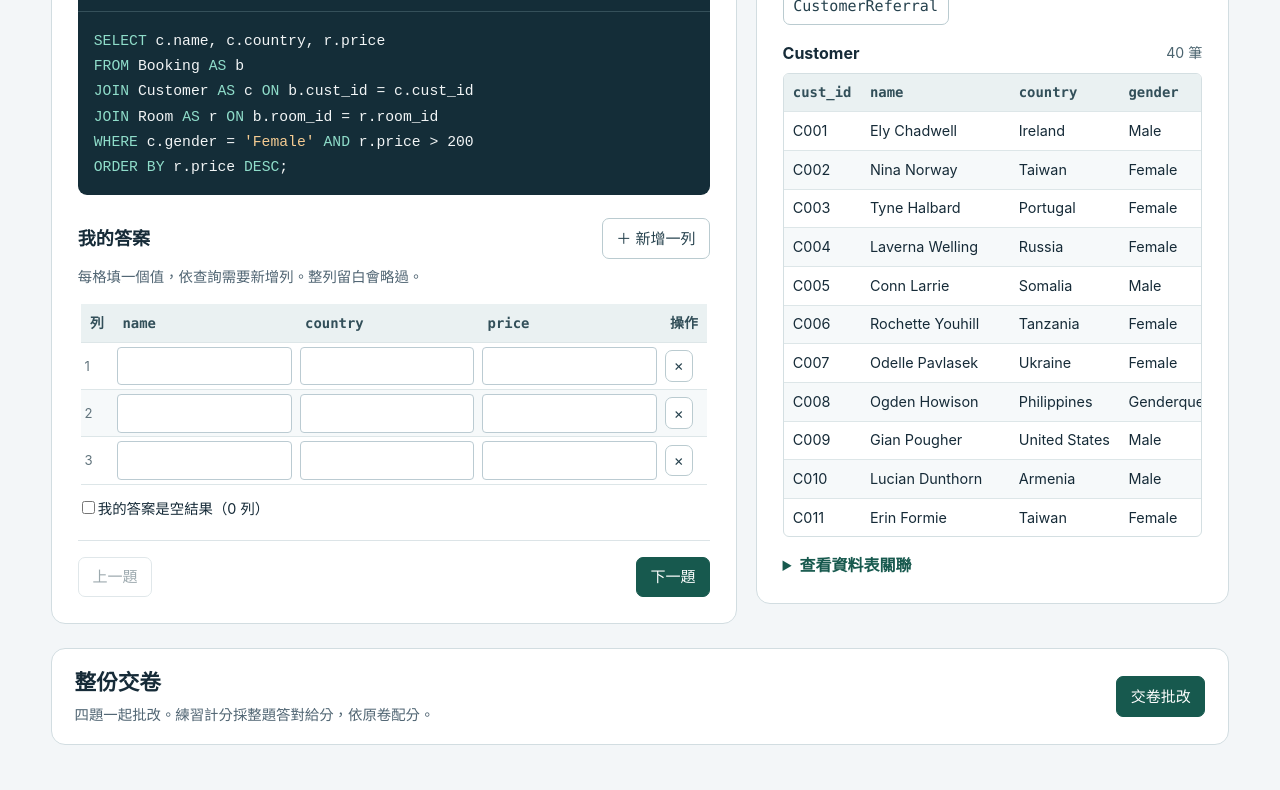
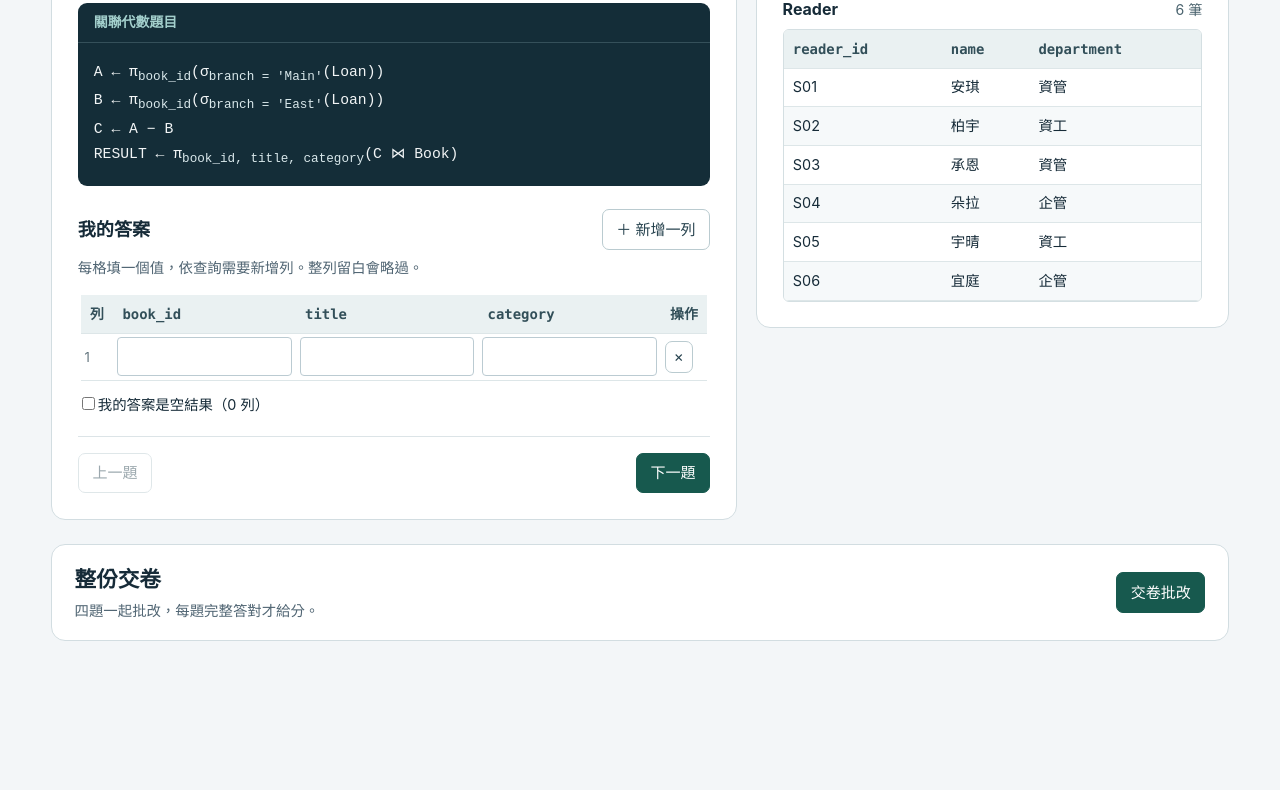
Before and after one commit to drew951205-rgb/sql-study-notes, a plain HTML site: page hotel-mock/index.html in a window 1280 px wide. Shown: the part 376-1166 px from the top of the page. After the commit the page ends 1062 px from the top, so only its background shows below. Drawn offline with Linux system fonts and the light colour scheme.

Commit message:
在既有評測介面加入關聯代數 B 卷

```diff
--- /dev/null
+++ b/hotel-mock/algebra.js
@@ -0,0 +1,87 @@
+const algebraExam = {
+  tables: {
+    Reader: {
+      cols: ["reader_id", "name", "department"],
+      rows: [
+        ["S01", "安琪", "資管"],
+        ["S02", "柏宇", "資工"],
+        ["S03", "承恩", "資管"],
+        ["S04", "朵拉", "企管"],
+        ["S05", "宇晴", "資工"],
+        ["S06", "宜庭", "企管"]
+      ]
+    },
+    Book: {
+      cols: ["book_id", "title", "category"],
+      rows: [
+        ["B01", "SQL 入門", "資料庫"],
+        ["B02", "資料庫設計", "資料庫"],
+        ["B03", "網頁設計", "網頁"],
+        ["B04", "JavaScript 實作", "網頁"],
+        ["B05", "機器學習入門", "AI"],
+        ["B06", "生成式 AI", "AI"]
+      ]
+    },
+    Loan: {
+      cols: ["reader_id", "book_id", "branch"],
+      rows: [
+        ["S01", "B01", "Main"],
+        ["S01", "B02", "East"],
+        ["S01", "B03", "East"],
+        ["S02", "B01", "East"],
+        ["S02", "B04", "Main"],
+        ["S02", "B05", "Main"],
+        ["S03", "B02", "Main"],
+        ["S03", "B03", "Main"],
+        ["S03", "B04", "East"],
+        ["S04", "B03", "East"],
+        ["S04", "B05", "East"],
+        ["S04", "B06", "Main"],
+        ["S05", "B01", "Main"],
+        ["S05", "B03", "East"],
+        ["S05", "B05", "East"]
+      ]
+    }
+  },
+  questions: [
+    {
+      expression: `A ← π_{book_id}(σ_{branch = 'Main'}(Loan))
+B ← π_{book_id}(σ_{branch = 'East'}(Loan))
+C ← A − B
+RESULT ← π_{book_id, title, category}(C ⋈ Book)`,
+      cols: ["book_id", "title", "category"],
+      rows: [["B06", "生成式 AI", "AI"]],
+      note: "A 包含 B01～B06，B 包含 B01～B05。A − B 只留下 B06，再依 book_id 接上 Book 補出書名與類別。"
+    },
+    {
+      expression: `L1 ← ρ_{L1(r1, b1, s1)}(Loan)
+L2 ← ρ_{L2(r2, b2, s2)}(Loan)
+T ← σ_{r1 = r2 ∧ s1 = s2 ∧ b1 < b2}(L1 × L2)
+RESULT ← π_{b1, b2}(T)`,
+      cols: ["b1", "b2"],
+      rows: [["B02", "B03"], ["B03", "B05"], ["B04", "B05"]],
+      note: "兩份 Loan 各自重新命名欄位後再配對。保留同一讀者、同一分館且 b1 小於 b2 的組合。S01 和 S03 都形成 (B02, B03)，S04 和 S05 都形成 (B03, B05)。投影只留下書號，重複書對合成一列。"
+    },
+    {
+      expression: `T ← Loan ⋈ Book
+A ← π_{category}(σ_{reader_id = 'S02'}(T))
+B ← π_{reader_id, category}(T)
+C ← B ÷ A
+RESULT ← π_{reader_id, name}(C ⋈ Reader)`,
+      cols: ["reader_id", "name"],
+      rows: [["S02", "柏宇"], ["S05", "宇晴"]],
+      note: "S02 借過 B01、B04、B05，涵蓋資料庫、網頁、AI。B ÷ A 找借書紀錄涵蓋這三種類別的讀者。S02 和 S05 都符合。"
+    },
+    {
+      expression: `T ← Loan ⋈ Book
+A ← π_{reader_id}(σ_{category = 'AI'}(T))
+B ← π_{reader_id}(σ_{branch = 'Main'}(T))
+C ← π_{reader_id}(σ_{category = '網頁' ∧ branch = 'East'}(T))
+D ← (A ∩ B) − C
+RESULT ← π_{reader_id, name, department}(D ⋈ Reader)`,
+      cols: ["reader_id", "name", "department"],
+      rows: [["S02", "柏宇", "資工"]],
+      note: "A ∩ B 留下 S02、S04、S05。他們都借過 AI 書，也都在 Main 借過書。C 包含 S01、S03、S04、S05，扣掉 C 後只剩 S02。"
+    }
+  ]
+};
--- a/hotel-mock/app.js
+++ b/hotel-mock/app.js
@@ -1,21 +1,38 @@
 "use strict";
 const $ = id => document.getElementById(id);
-const weights = [12,12,10,16];
-const notes = [
+const originalExam = new URLSearchParams(location.search).get("exam") === "sql";
+const sqlNotes = [
   "先用 Booking 連到顧客和房間，再保留女性且房價大於 200 的訂房紀錄，最後按房價由高到低排。",
   "每間飯店先用全部房間算出最高價。外層再檢查該價格的房間是否有日本或台灣顧客預訂，並依房價升冪排列。",
   "EXISTS 會檢查每間飯店是否至少有一筆台灣顧客的訂房。符合的飯店各列一次。這題沒有 ORDER BY，列的先後都可以。",
   "從 C035 直接推薦的顧客算第 1 層，往下一層就加 1。LEFT JOIN 保留沒有訂房的顧客，COUNT(b.book_id) 會算出 0。先按層級、再按顧客編號排列。"
 ];
-const storageKey = "hotel-mock-first-four-v1";
-const blank = i => answerKey[i].cols.map(() => "");
-const fresh = () => ({q:0,table:"Customer",submitted:false,zero:weights.map(()=>false),answers:weights.map((_,i)=>[blank(i),blank(i),blank(i)])});
+const tables = originalExam ? paper.tables : algebraExam.tables;
+const questions = originalExam
+  ? answerKey.map((answer, i) => ({
+      ...answer,
+      expression: paper.queries[i],
+      note: sqlNotes[i],
+      points: [12, 12, 10, 16][i],
+      ordered: i !== 2
+    }))
+  : algebraExam.questions.map(question => ({...question, points: 25, ordered: false}));
+const totalPoints = questions.reduce((total, question) => total + question.points, 0);
+const storageKey = originalExam ? "hotel-mock-first-four-v1" : "relational-algebra-mock-b-v1";
+const blank = i => questions[i].cols.map(() => "");
+const fresh = () => ({
+  q: 0,
+  table: Object.keys(tables)[0],
+  submitted: false,
+  zero: questions.map(() => false),
+  answers: questions.map((_, i) => Array.from({length: originalExam ? 3 : 1}, () => blank(i)))
+});
 let state = fresh();
 try {
   const draft = JSON.parse(localStorage.getItem(storageKey));
-  if(draft && Number.isInteger(draft.q) && draft.q>=0 && draft.q<4 && Object.hasOwn(paper.tables,draft.table) &&
-     typeof draft.submitted==="boolean" && draft.zero?.length===4 && draft.zero.every(v=>typeof v==="boolean") &&
-     draft.answers?.length===4 && draft.answers.every((rows,i)=>Array.isArray(rows) && rows.every(row=>Array.isArray(row) && row.length===answerKey[i].cols.length && row.every(v=>typeof v==="string")))) state=draft;
+  if(draft && Number.isInteger(draft.q) && draft.q>=0 && draft.q<questions.length && Object.hasOwn(tables,draft.table) &&
+     typeof draft.submitted==="boolean" && draft.zero?.length===questions.length && draft.zero.every(v=>typeof v==="boolean") &&
+     draft.answers?.length===questions.length && draft.answers.every((rows,i)=>Array.isArray(rows) && rows.every(row=>Array.isArray(row) && row.length===questions[i].cols.length && row.every(v=>typeof v==="string")))) state=draft;
 } catch {}
 function save(){
   try{localStorage.setItem(storageKey,JSON.stringify(state));$("saveStatus").textContent="已儲存在此瀏覽器";}
@@ -27,8 +44,8 @@ function cellRows(i){return state.answers[i].filter(row=>row.some(v=>v.trim()!==
 function started(i){return state.zero[i] || cellRows(i).length>0;}
 function norm(row){return JSON.stringify(row.map(v=>String(v).trim().replace(/\s+/g," ").toLowerCase()));}
 function correct(i){
-  const a=(state.zero[i]?[]:cellRows(i)).map(norm), b=answerKey[i].rows.map(norm);
-  if(i===2){a.sort();b.sort();}
+  const a=(state.zero[i]?[]:cellRows(i)).map(norm), b=questions[i].rows.map(norm);
+  if(!questions[i].ordered){a.sort();b.sort();}
   return a.length===b.length && a.every((v,j)=>v===b[j]);
 }
 function staticTable(cols,rows){
@@ -38,28 +55,36 @@ function staticTable(cols,rows){
   return t;
 }
 function reference(){
-  const name=state.table, t=paper.tables[name];
-  $("tables").replaceChildren(...Object.keys(paper.tables).map(k=>{
+  const name=state.table, t=tables[name];
+  $("tables").replaceChildren(...Object.keys(tables).map(k=>{
     const b=makeButton(k,()=>{state.table=k;save();reference();});
     b.setAttribute("aria-pressed",k===name);return b;
   }));
   $("tableName").textContent=name;$("numRows").textContent=t.rows.length+" 筆";
   $("reference").replaceChildren(staticTable(t.cols,t.rows));$("reference").scrollTop=0;$("reference").scrollLeft=0;
 }
-function showSQL(i){
-  const sql=paper.queries[i], node=$("sql");
+function showExpression(i){
+  const expression=questions[i].expression, node=$("prompt");
   node.replaceChildren();
-  const re=/'[^']*'|\b(?:SELECT|FROM|AS|JOIN|ON|WHERE|AND|ORDER|BY|DESC|ASC|MAX|IN|EXISTS|WITH|RECURSIVE|UNION|ALL|LEFT|COUNT|GROUP)\b/g;
-  let pos=0;
-  for(const m of sql.matchAll(re)){node.append(sql.slice(pos,m.index));const s=el("span",m[0]);s.className=m[0][0]==="'"?"str":"kw";node.append(s);pos=m.index+m[0].length;}
-  node.append(sql.slice(pos));
+  const tokens = originalExam
+    ? /'[^']*'|\b(?:SELECT|FROM|AS|JOIN|ON|WHERE|AND|ORDER|BY|DESC|ASC|MAX|IN|EXISTS|WITH|RECURSIVE|UNION|ALL|LEFT|COUNT|GROUP)\b/g
+    : /_\{([^}]+)\}/g;
+  let pos = 0;
+  for(const match of expression.matchAll(tokens)){
+    node.append(expression.slice(pos, match.index));
+    const token = originalExam ? el("span", match[0]) : el("sub", match[1]);
+    if(originalExam) token.className = match[0][0] === "'" ? "str" : "kw";
+    node.append(token);
+    pos = match.index + match[0].length;
+  }
+  node.append(expression.slice(pos));
 }
 function updateProgress(){
-  const count=weights.filter((_,i)=>started(i)).length;
-  $("count").textContent="已填 "+count+" / 4 題";$("progress").value=count;
+  const count=questions.filter((_,i)=>started(i)).length;
+  $("count").textContent="已填 "+count+" / "+questions.length+" 題";$("progress").value=count;
 }
 function drawGrid(){
-  const i=state.q, cols=answerKey[i].cols;
+  const i=state.q, cols=questions[i].cols;
   const grid=el("table");grid.className="entry";const h=grid.createTHead().insertRow();
   ["列",...cols,...(state.submitted?[]:["操作"])].forEach(c=>h.append(el("th",c)));
   const body=grid.createTBody();
@@ -79,21 +104,22 @@ function drawGrid(){
 function selectQuestion(i){state.q=i;save();render();$("title").scrollIntoView({block:"nearest"});}
 function render(){
   const i=state.q;
-  $("questions").replaceChildren(...weights.map((_,n)=>{
+  $("questions").replaceChildren(...questions.map((_,n)=>{
     const b=makeButton("Q"+(n+1),()=>selectQuestion(n));b.setAttribute("aria-pressed",n===i);return b;
   }));
-  $("title").textContent="第 "+(i+1)+" 題";$("points").textContent=weights[i]+" 分";
-  $("prev").disabled=i===0;$("next").hidden=i===3;
-  showSQL(i);drawGrid();updateProgress();$("guide").hidden=state.submitted;
+  const question=questions[i];
+  $("title").textContent="第 "+(i+1)+" 題";$("points").textContent=question.points+" 分";
+  $("prev").disabled=i===0;$("next").hidden=i===questions.length-1;
+  showExpression(i);drawGrid();updateProgress();$("guide").hidden=state.submitted;
   $("feedback").hidden=!state.submitted;
   if(state.submitted){
-    const ok=correct(i), label=el("h3",(ok?"答對":"待訂正")+"　"+(ok?weights[i]:0)+" / "+weights[i]+" 分");
-    label.className=ok?"pass":"miss";const wrap=el("div");wrap.className="scroll";wrap.append(staticTable(answerKey[i].cols,answerKey[i].rows));
-    $("feedback").replaceChildren(label,el("p",notes[i]),el("h3","參考結果"),wrap);
-    const score=weights.reduce((t,w,k)=>t+(correct(k)?w:0),0);
-    $("resultTitle").textContent="總成績　"+score+" / 50 分";$("rule").textContent="切換題號可查看各題的答案、查詢結果與解析。";$("submit").textContent="重新作答";
+    const ok=correct(i), label=el("h3",(ok?"答對":"待訂正")+"　"+(ok?question.points:0)+" / "+question.points+" 分");
+    label.className=ok?"pass":"miss";const wrap=el("div");wrap.className="scroll";wrap.append(staticTable(question.cols,question.rows));
+    $("feedback").replaceChildren(label,el("p",question.note),el("h3","參考結果"),wrap);
+    const score=questions.reduce((total,item,k)=>total+(correct(k)?item.points:0),0);
+    $("resultTitle").textContent="總成績　"+score+" / "+totalPoints+" 分";$("rule").textContent="切換題號可查看各題的答案、查詢結果與解析。";$("submit").textContent="重新作答";
   }else{
-    $("resultTitle").textContent="整份交卷";$("rule").textContent="四題一起批改。練習計分採整題答對給分，依原卷配分。";$("submit").textContent="交卷批改";
+    $("resultTitle").textContent="整份交卷";$("rule").textContent="四題一起批改，每題完整答對才給分。";$("submit").textContent="交卷批改";
   }
 }
 $("add").onclick=()=>{state.answers[state.q].push(blank(state.q));save();drawGrid();$("grid").querySelector("tbody tr:last-child input")?.focus();};
@@ -104,11 +130,22 @@ $("submit").onclick=()=>{
     if(!confirm("要清除本次成績與答案，開始一份空白答卷嗎？"))return;
     state=fresh();$("message").textContent="";reference();
   }else{
-    const missing=weights.findIndex((_,i)=>!started(i));
+    const missing=questions.findIndex((_,i)=>!started(i));
     if(missing>=0){selectQuestion(missing);$("message").textContent="第 "+(missing+1)+" 題尚未作答。請填入資料，或勾選空結果。";$("grid").querySelector("input")?.focus();return;}
     if(!confirm("確定交卷？四題將一起批改並顯示參考結果。"))return;
     state.submitted=true;$("message").textContent="";
   }
   save();render();(state.submitted?$("resultTitle"):$("title")).scrollIntoView({block:"center"});
 };
+if(originalExam){
+  document.title="資料庫期中模擬卷｜前四題答卷";
+  $("examName").textContent="期中模擬卷・前四題";
+  $("instructions").textContent="閱讀原卷 SQL，查閱資料表，逐列填入查詢結果。";
+  $("promptLabel").textContent="SQL 題目";
+  $("otherExam").textContent="切換到關聯代數 B 卷";
+  $("otherExam").href="index.html";
+  $("sqlRelations").hidden=false;
+}
+$("totalPoints").textContent="共 "+totalPoints+" 分";
+$("progress").max=questions.length;
 save();reference();render();
--- a/hotel-mock/index.html
+++ b/hotel-mock/index.html
@@ -1,19 +1,21 @@
 <!doctype html>
 <html lang="zh-Hant"><head><meta charset="utf-8"><meta name="viewport" content="width=device-width,initial-scale=1">
-<title>資料庫期中模擬卷｜前四題答卷</title><link rel="stylesheet" href="style.css">
-<script src="paper.js" defer></script><script src="key.js" defer></script><script src="app.js" defer></script></head>
+<title>資料庫模擬考｜關聯代數 B 卷</title><link rel="stylesheet" href="style.css?v=2">
+<script src="paper.js" defer></script><script src="key.js" defer></script><script src="algebra.js" defer></script><script src="app.js?v=2" defer></script></head>
 <body><header><div class="mast"><span class="mark" aria-hidden="true">▤</span><a href="../index.html" style="color:inherit;font-weight:700">SQL學習檔</a><span class="sep">/</span><span>段考練習</span></div><span id="saveStatus" role="status"></span></header>
-<main><div class="intro"><div><h1>期中模擬卷<span>・前四題</span></h1><p>閱讀原卷 SQL，查閱資料表，逐列填入查詢結果。</p></div><div class="progress"><b id="count"></b><span>共 50 分</span><progress id="progress" max="4" value="0"></progress></div></div>
+<main><div class="intro"><div><h1 id="examName">關聯代數 B 卷</h1><p id="instructions">讀題後逐列填入 RESULT。資料列順序不限。</p><a id="otherExam" class="exam-link" href="?exam=sql">切換到原卷前四題</a></div><div class="progress"><b id="count"></b><span id="totalPoints">共 100 分</span><progress id="progress" max="4" value="0"></progress></div></div>
 <div class="layout"><section class="exam"><nav id="questions" aria-label="選擇題號"></nav><article>
-<div class="qhead"><h2 id="title"></h2><span id="points"></span></div>
-<div class="code"><div class="bar">SQL 題目</div><pre tabindex="0"><code id="sql"></code></pre></div>
+<div class="qhead"><h2 id="title" tabindex="-1"></h2><span id="points"></span></div>
+<div class="code"><div class="bar" id="promptLabel">關聯代數題目</div><pre tabindex="0"><code id="prompt"></code></pre></div>
+<a class="table-jump" href="#data-tables">查看資料表</a>
 <div class="answerhead"><h3>我的答案</h3><button id="add">＋ 新增一列</button></div>
 <p class="small" id="guide">每格填一個值，依查詢需要新增列。整列留白會略過。</p><div class="scroll" id="grid"></div>
 <label id="emptyLabel"><input id="empty" type="checkbox">我的答案是空結果（0 列）</label>
 <section id="feedback" hidden></section>
 <footer><button id="prev">上一題</button><button id="next" class="primary">下一題</button></footer>
 </article></section>
-<aside><h2>原卷資料表</h2><p class="small">選擇表名，對照題目中的欄位與資料。</p><div id="tables" aria-label="選擇資料表"></div><div class="refhead"><strong id="tableName"></strong><span id="numRows"></span></div><div class="tablebox" id="reference" tabindex="0"></div>
-<details><summary>查看資料表關聯</summary><div id="relations">Booking.cust_id → Customer.cust_id<br>Booking.room_id → Room.room_id<br>Room.hotel_id → Hotel.hotel_id</div></details></aside></div>
-<section class="submitbox"><div><h2 id="resultTitle">整份交卷</h2><p class="small" id="rule">四題一起批改。練習計分採整題答對給分，依原卷配分。</p></div><button class="primary" id="submit">交卷批改</button></section><p id="message" role="status"></p>
+<aside id="data-tables" tabindex="-1"><h2>資料表</h2><div id="tables" aria-label="選擇資料表"></div><div class="refhead"><strong id="tableName"></strong><span id="numRows"></span></div><div class="tablebox" id="reference" tabindex="0"></div>
+<a class="table-jump" href="#title">返回題目</a>
+<details id="sqlRelations" hidden><summary>查看資料表關聯</summary><div id="relations">Booking.cust_id → Customer.cust_id<br>Booking.room_id → Room.room_id<br>Room.hotel_id → Hotel.hotel_id</div></details></aside></div>
+<section class="submitbox"><div><h2 id="resultTitle">整份交卷</h2><p class="small" id="rule">四題一起批改，每題完整答對才給分。</p></div><button class="primary" id="submit">交卷批改</button></section><p id="message" role="status"></p>
 </main></body></html>
```
Also changed, not shown: handbook/index.html (+1 -1 lines), index.html (+7 -1 lines), hotel-mock/style.css, 1 other file.
